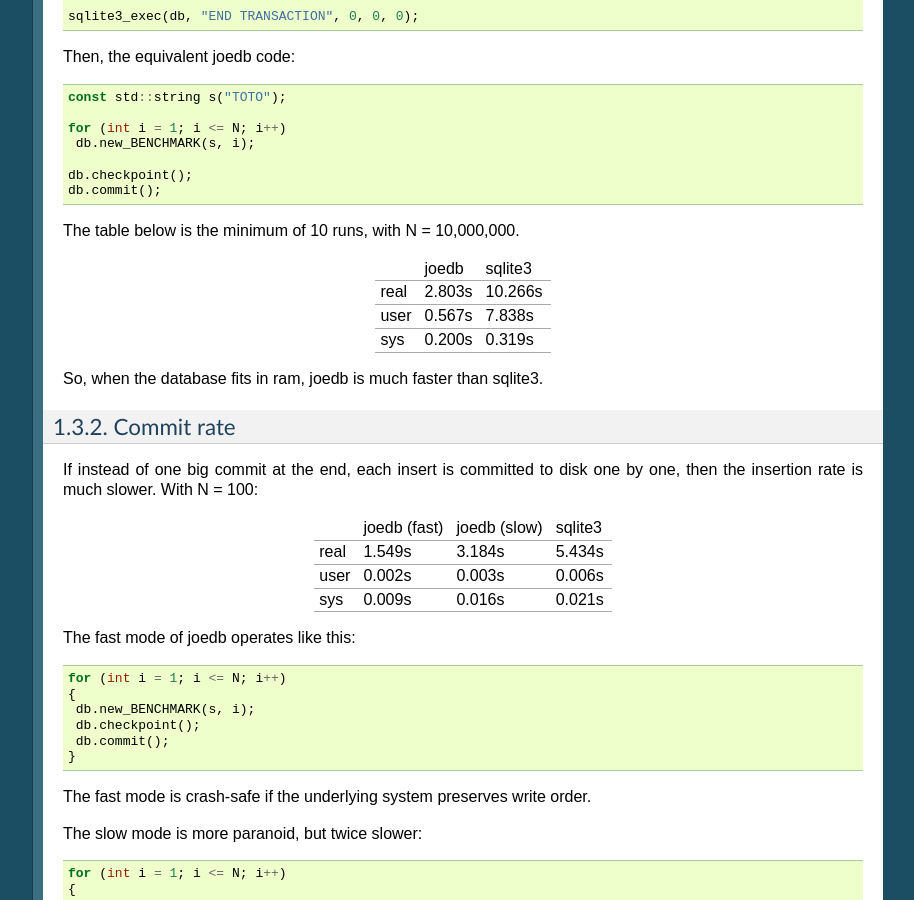
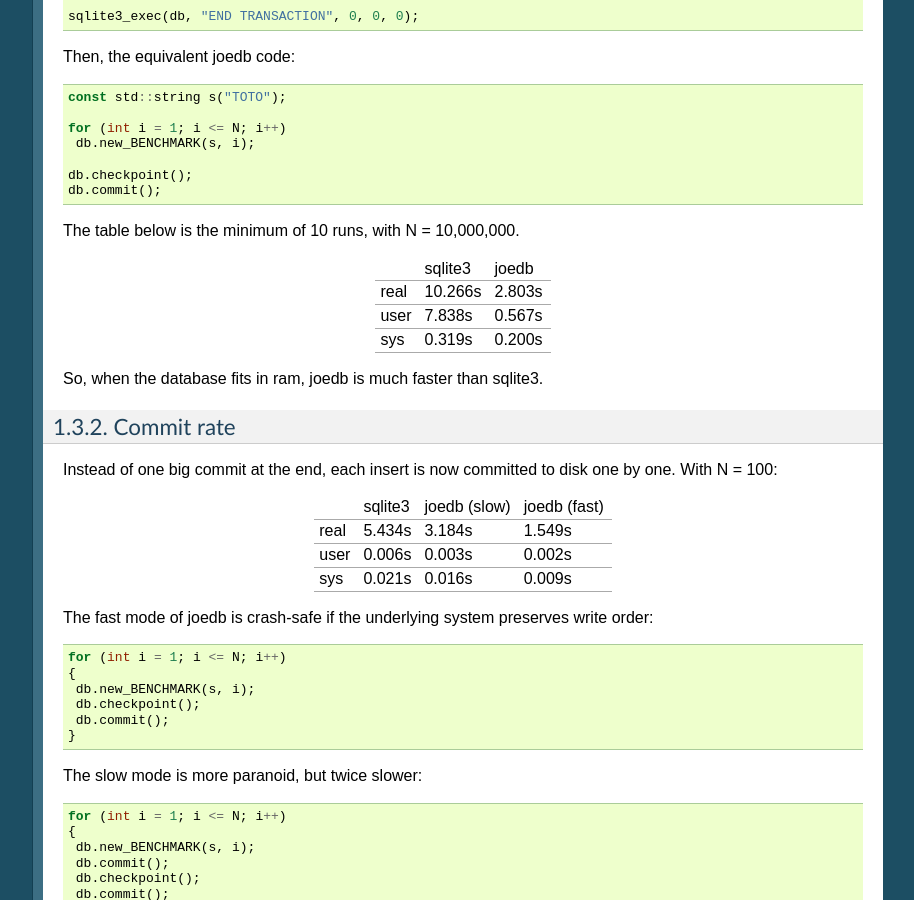
Before and after one commit to Remi-Coulom/joedb, a Sphinx documentation site: the page built from doc/source/intro.rst, in a window 1280 px wide and 900 px high, scrolled down 2451 px. Shown: the whole window, without its empty margins (187-1101 px from the left). Built offline with Sphinx 7.4.7, drawn with Linux system fonts in a browser that asks for light colours; formulas are drawn with MathJax 3.

Commit message:
simplified benchmark results

```diff
--- a/doc/source/intro.rst
+++ b/doc/source/intro.rst
@@ -102,34 +102,34 @@
 
 The table below is the minimum of 10 runs, with N = 10,000,000.
 
-+------+--------+---------+
-|      | joedb  | sqlite3 |
-+------+--------+---------+
-| real | 2.803s | 10.266s |
-+------+--------+---------+
-| user | 0.567s |  7.838s |
-+------+--------+---------+
-| sys  | 0.200s |  0.319s |
-+------+--------+---------+
++------+---------+--------+
+|      | sqlite3 | joedb  |
++------+---------+--------+
+| real | 10.266s | 2.803s |
++------+---------+--------+
+| user |  7.838s | 0.567s |
++------+---------+--------+
+| sys  |  0.319s | 0.200s |
++------+---------+--------+
 
 So, when the database fits in ram, joedb is much faster than sqlite3.
 
 Commit rate
 ~~~~~~~~~~~
 
-If instead of one big commit at the end, each insert is committed to disk one by one, then the insertion rate is much slower. With N = 100:
+Instead of one big commit at the end, each insert is now committed to disk one by one. With N = 100:
 
-+------+--------------+--------------+---------+
-|      | joedb (fast) | joedb (slow) | sqlite3 |
-+------+--------------+--------------+---------+
-| real | 1.549s       | 3.184s       | 5.434s  |
-+------+--------------+--------------+---------+
-| user | 0.002s       | 0.003s       | 0.006s  |
-+------+--------------+--------------+---------+
-| sys  | 0.009s       | 0.016s       | 0.021s  |
-+------+--------------+--------------+---------+
++------+---------+--------------+--------------+
+|      | sqlite3 | joedb (slow) | joedb (fast) |
++------+---------+--------------+--------------+
+| real | 5.434s  | 3.184s       | 1.549s       |
++------+---------+--------------+--------------+
+| user | 0.006s  | 0.003s       | 0.002s       |
++------+---------+--------------+--------------+
+| sys  | 0.021s  | 0.016s       | 0.009s       |
++------+---------+--------------+--------------+
 
-The fast mode of joedb operates like this:
+The fast mode of joedb is crash-safe if the underlying system preserves write order:
 
 .. code-block:: c++
 
@@ -139,8 +139,6 @@
    db.checkpoint();
    db.commit();
   }
-
-The fast mode is crash-safe if the underlying system preserves write order.
 
 The slow mode is more paranoid, but twice slower:
 
```
